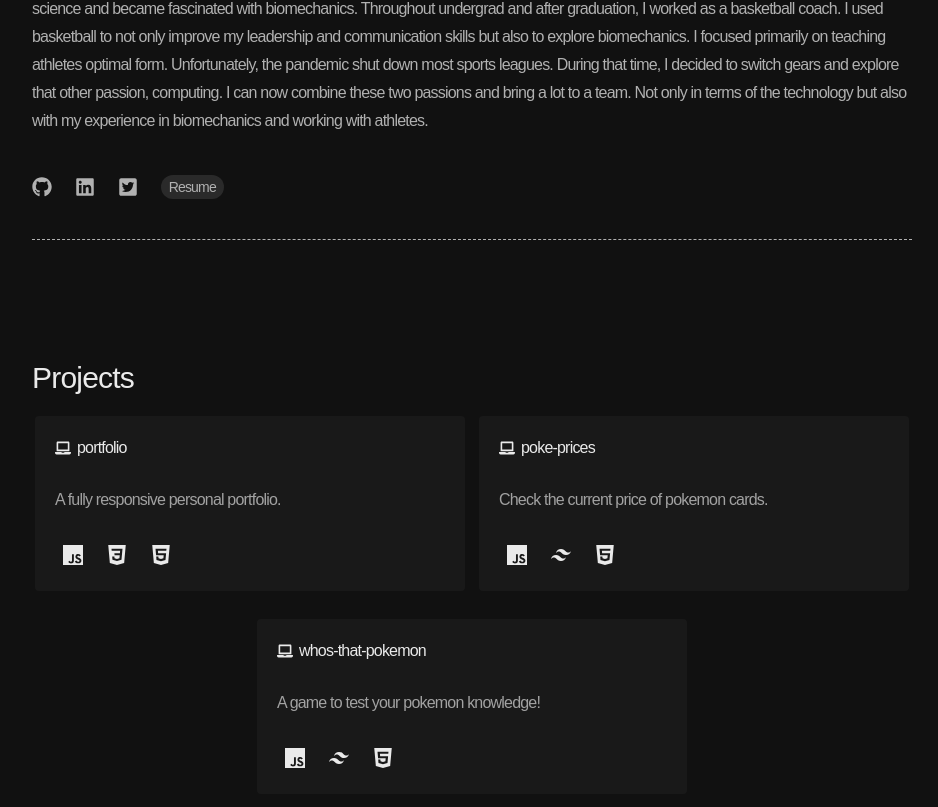
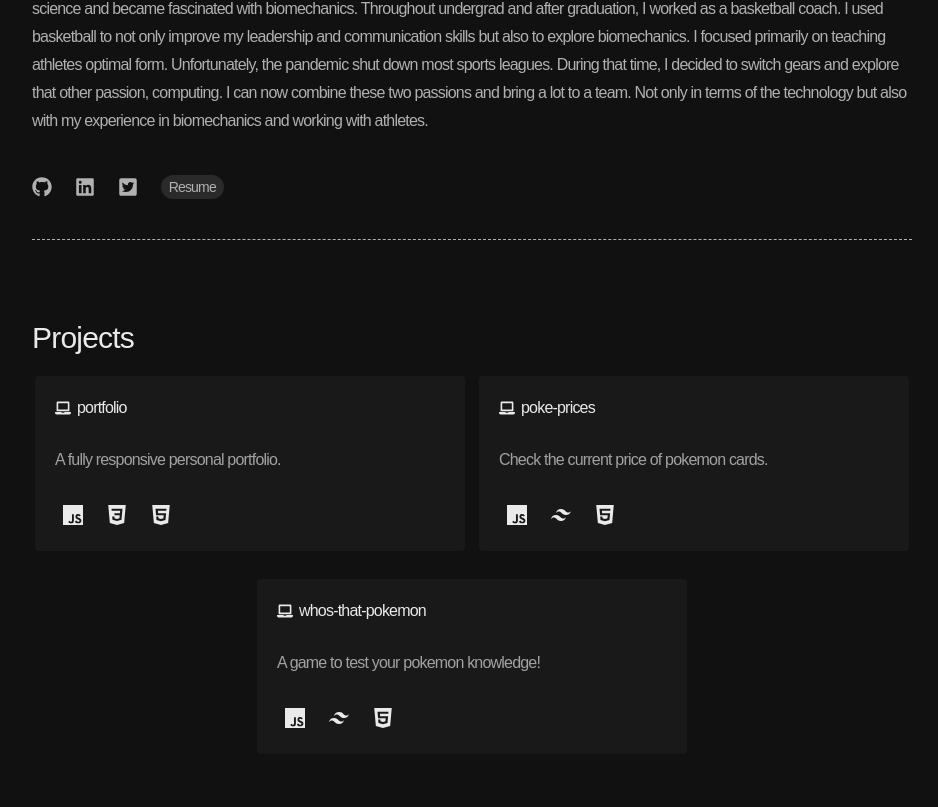
Before and after one commit to snowsneakers/another-portfolio, a Next.js app: page / in a window 1280 px wide. Shown: the part 345-1152 px from the top of the page, without its empty margins (168-1106 px from the left). Built offline with nearby package versions, Linux system fonts and the light colour scheme.

Commit message:
removed some padding on project section

```diff
--- a/components/FeaturedProjects.js
+++ b/components/FeaturedProjects.js
@@ -20,7 +20,7 @@ const FeaturedProjects = () => {
 
      return (
           <section className="container-xl flex justify-center text-[#eaeaea] font-robotoMono tracking-tighter md:pb-20">
-               <div className="border-[#b1b1b1] py-10 md:py-20 px-5 md:px-0">
+               <div className="border-[#b1b1b1] py-10 px-5 md:px-0">
                     <h1 className="text-3xl mb-5">Projects</h1>
                     <div className="w-full flex items-center justify-around flex-wrap gap-2">
                          {projects.map((project) => (
--- a/pages/index.js
+++ b/pages/index.js
@@ -19,6 +19,10 @@ export default function Home({ projects }) {
                          property="og:title"
                          content="Check Out My Portfolio!"
                     />
+                    <meta
+                         name="description"
+                         content="Portfolio of Patrick Snowden"
+                    />
                     <link
                          rel="icon"
                          href="https://pbs.twimg.com/profile_images/1475272137178902530/vdWg7gyM_400x400.jpg"
```
